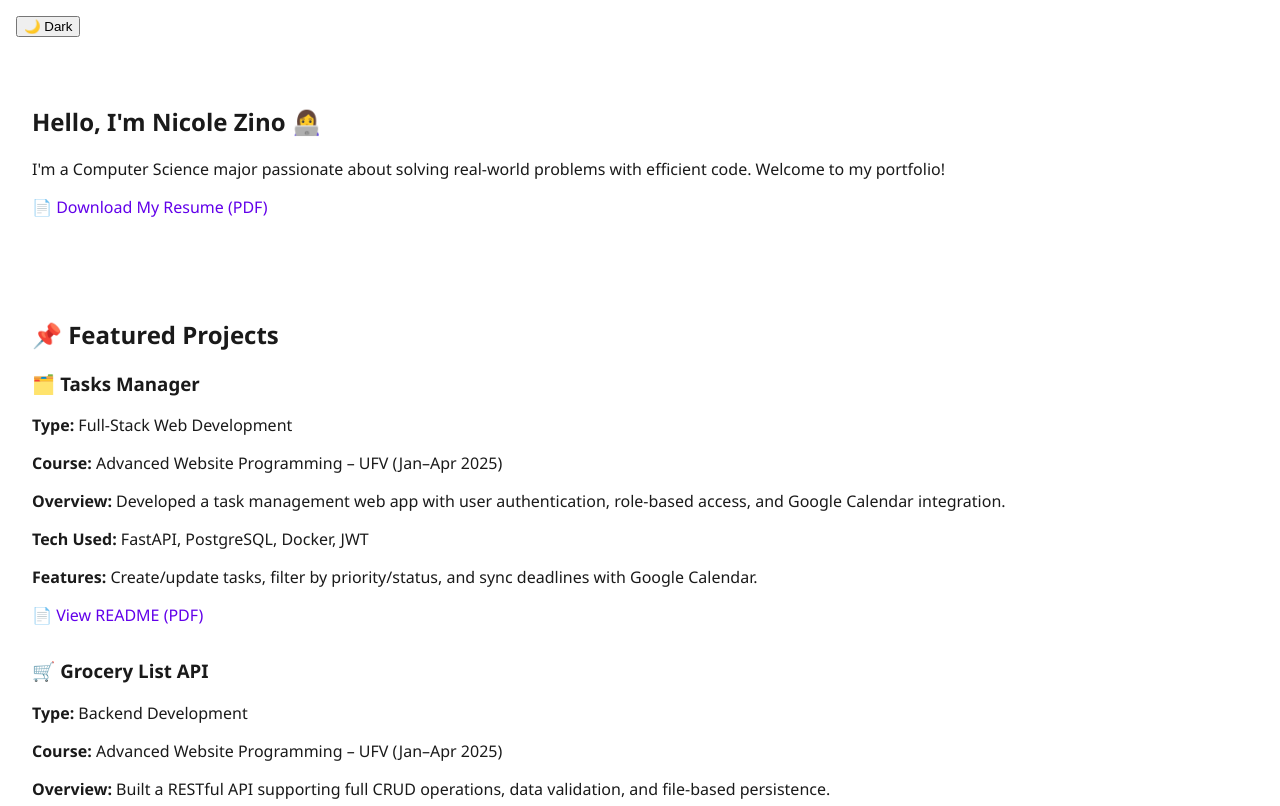
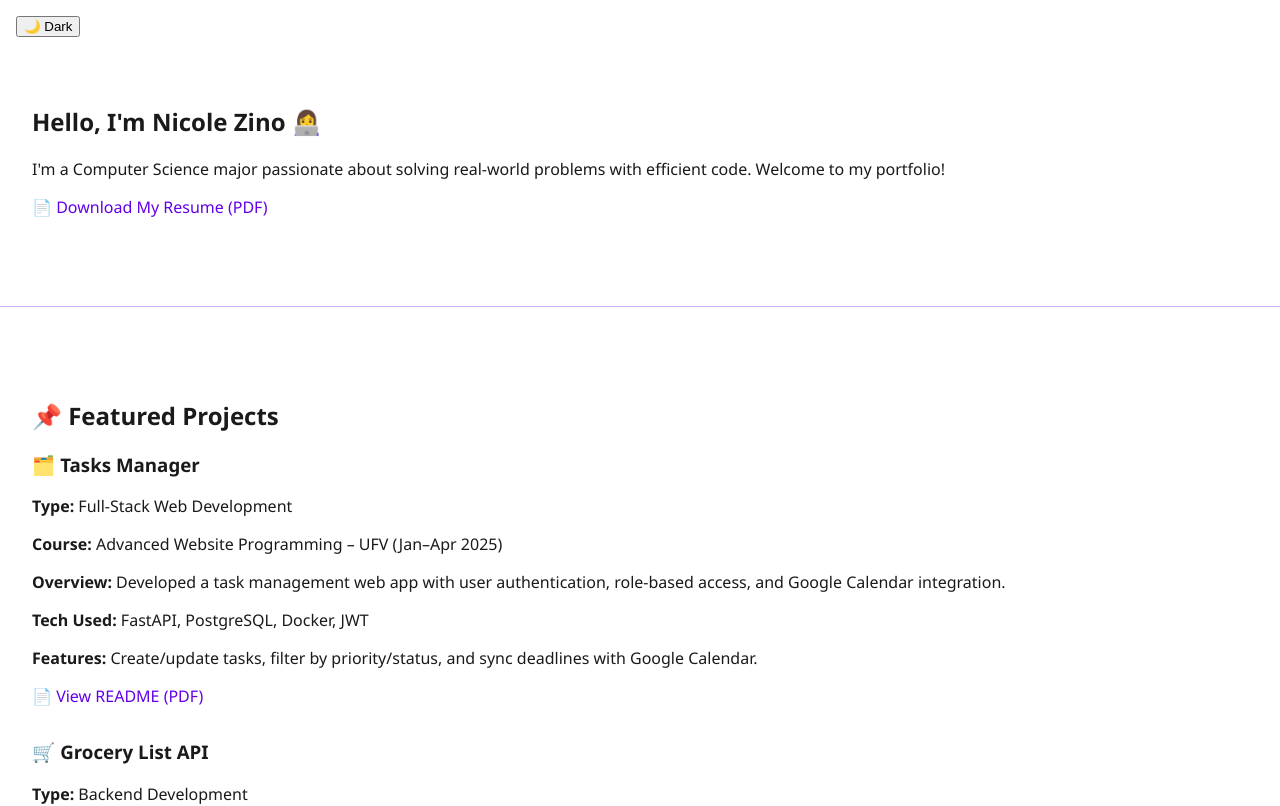
Before and after one commit to DJNicoco/my-portfolio, a React (Create React App) app: page / in a window 1280 px wide. Shown: the top 806 px of the page. Built offline with nearby package versions, Linux system fonts and the light colour scheme.

Commit message:
Edited style of portfolio page

```diff
--- a/src/App.css
+++ b/src/App.css
@@ -26,3 +26,10 @@ a {
   color: var(--accent);
   text-decoration: none;
 }
+
+hr {
+  border: none;
+  border-top: 1px solid var(--accent);
+  margin: 2.5rem 0;
+  opacity: 0.3;
+}
--- a/src/App.js
+++ b/src/App.js
@@ -16,7 +16,9 @@ function App() {
     <>
       <Navbar toggleTheme={() => setTheme(theme === 'light' ? 'dark' : 'light')} currentTheme={theme} />
       <Hero />
+      <hr />
       <Projects />
+      <hr />
       <Contact />
     </>
   );
```
